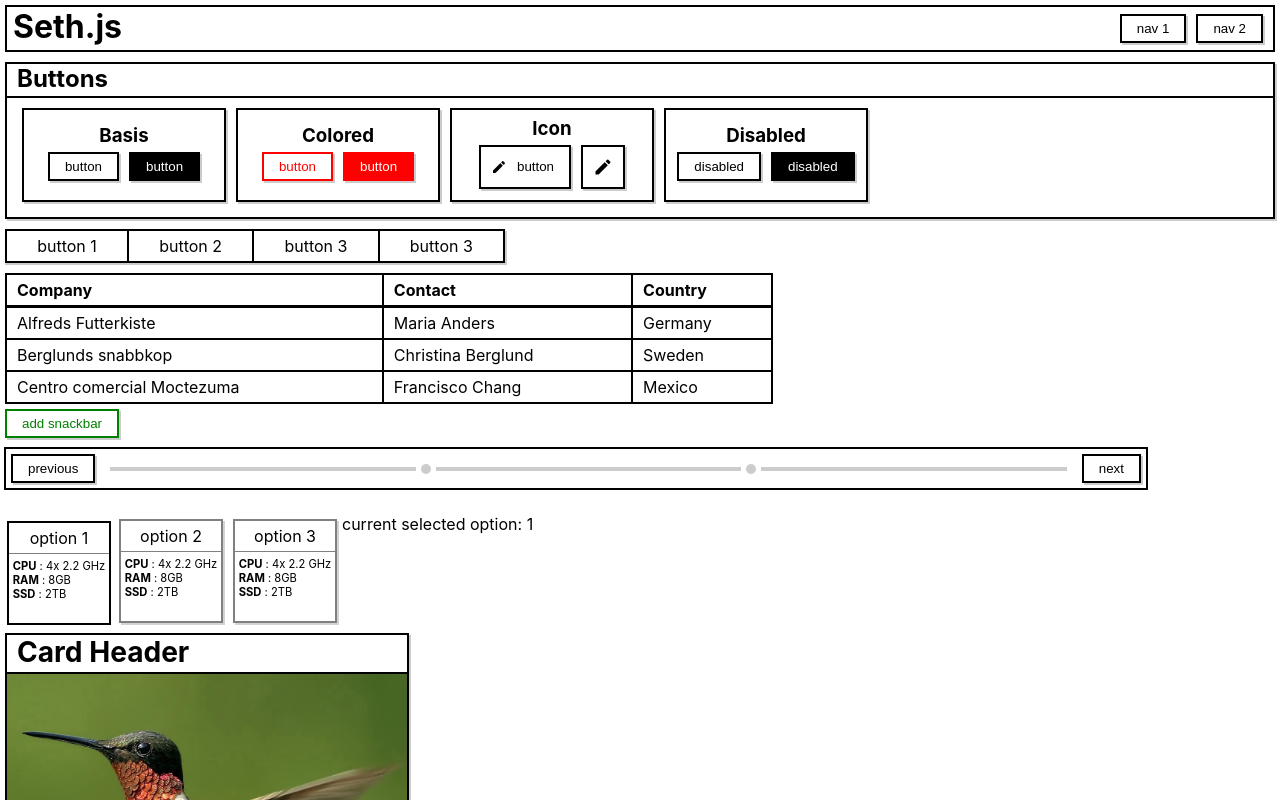
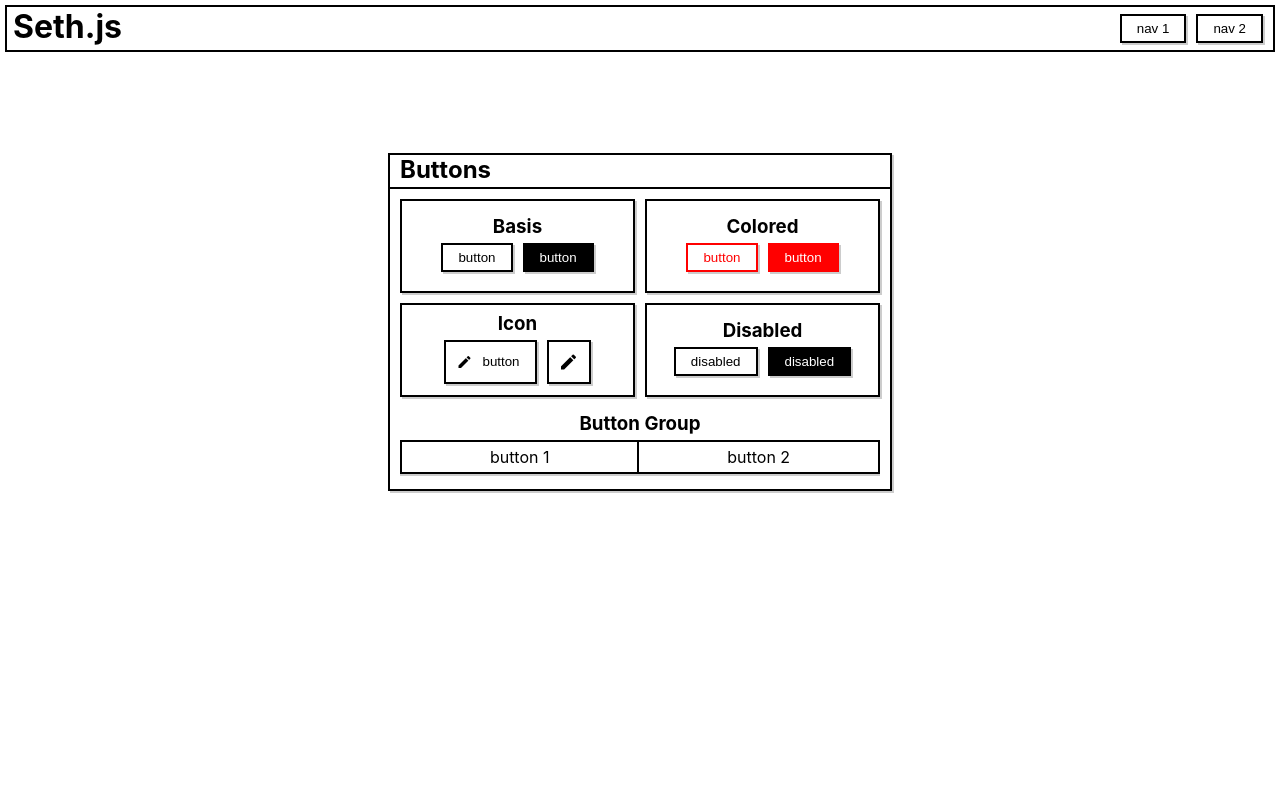
Before and after one commit to knightss27/seth-js, a Svelte app: page / in a window 1280 px wide. Shown: the top 800 px of the page. Built offline with nearby package versions, Linux system fonts and the light colour scheme.

Commit message:
Layout changes to main page.

```diff
--- a/src/Seth/Seth.svelte
+++ b/src/Seth/Seth.svelte
@@ -30,10 +30,12 @@
 </Navbar>
 
 <main>
-    <Card width="calc(100% - 14px)" height="auto">
+    <div class="button-wrapper">
+        <Card width="min(500px, calc(100% - 14px))" height="auto">
             <div slot="header">Buttons</div>
-        <div slot="body" style="width: 100%; display: flex; flex-wrap: wrap;">
-            <Card width="200px" height="90px">
+            <div slot="body" style="width: 100%; display: flex; flex-direction: column; align-items: center; margin-left: -5px;">
+                <div style="width: 100%; display: flex; flex-wrap: wrap; justify-content: center;">
+                    <Card width="min(200px, 90%)" height="90px" style={"flex-grow: 1"}>
                         <div class="button-section">
                             <h3>Basis</h3>
                             <div style="display: flex;">
@@ -43,7 +45,7 @@
                         </div>
                     </Card>
 
-            <Card width="200px" height="90px">
+                    <Card width="200px" height="90px" style={"flex-grow: 1"}>
                         <div class="button-section">
                             <h3>Colored</h3>
                             <div style="display: flex">
@@ -53,7 +55,7 @@
                         </div>
                     </Card>
 
-            <Card width="200px" height="90px">
+                    <Card width="200px" height="90px" style={"flex-grow: 1"}>
                         <div class="button-section">
                             <h3>Icon</h3>
                             <div style="display: flex">
@@ -63,7 +65,7 @@
                         </div>
                     </Card>
 
-            <Card width="200px" height="90px">
+                    <Card width="200px" height="90px" style={"flex-grow: 1"}>
                         <div class="button-section">
                             <h3>Disabled</h3>
                             <div style="display: flex">
@@ -73,26 +75,27 @@
                         </div>
                     </Card>
                 </div>
-    </Card>
 
-
-
-    <ButtonGroup width="500px">
+                <h3 style="margin-top: 10px">Button Group</h3>
+                <ButtonGroup width="calc(100% - 10px)">
                     <div>
                         Button 1
                     </div>
                     <div>
                         Button 2
                     </div>
-        <div>
+                    <!-- <div>
                         Button 3
                     </div>
                     <div>
                         Button 3
+                    </div> -->
+                </ButtonGroup>
             </div>
-    </ButtonGroup>
-    <Table></Table>
-    <Button color="green" on:click={() => {addSnackbar("200", "Created new snackbar!", "green", 50000)}}>Add snackbar</Button>
+        </Card>
+    </div>
+
+    <!-- <Button color="green" on:click={() => {addSnackbar("200", "Created new snackbar!", "green", 50000)}}>Add snackbar</Button>
     <SnackbarGroup />
     <div style={'width: 90%;'}>
         <Stepper color="black" steps={3}></Stepper>
@@ -125,7 +128,7 @@
         </div>
 
         <img slot="img" width="100%" alt="card media" src="Hummingbird.jpg">
-    </Card>
+    </Card> -->
     <!-- <FlexSelect nodes={[{name: 'test'}, {name: 'tst'}]}/> -->
 </main>
 
@@ -144,6 +147,14 @@
 
     main {
         width: 100%;
+    }
+
+    div.button-wrapper {
+        display: flex;
+        justify-content: center;
+        align-items: center;
+        height: 500px;
+        margin-top: 20px;
     }
 
     div.button-section {
--- a/src/Seth/components/ButtonGroup.svelte
+++ b/src/Seth/components/ButtonGroup.svelte
@@ -1,5 +1,6 @@
 <script lang="ts">
     export let width:string = "100%"
+    export let clientWidth:number;
 </script>
 
 <!--
@@ -27,8 +28,8 @@
 
 -->
 
-<main>
-    <wrapper style="--groupWidth:{width}" class="sethjs-ButtonGroup">
+<main style="--groupWidth:{width}" bind:clientWidth={clientWidth}>
+    <wrapper style="width: 100%" class="sethjs-ButtonGroup">
         <slot></slot>
     </wrapper>
 </main>
@@ -37,6 +38,7 @@
     main {
         display: inline-block;
         margin: 5px;
+        width: var(--groupWidth);
     }
 
     :global(.sethjs-ButtonGroup div) {
--- a/src/Seth/components/Card.svelte
+++ b/src/Seth/components/Card.svelte
@@ -3,12 +3,13 @@
     export let elevation: number = 2;
     export let width: string = '400px';
     export let height: string = '400px';
+    export let style: string = '';
 
     let bodyHeight = null;
 
 </script>
 
-<main on:click style="margin:{margin}px; --elevation:{elevation}px; --width:{width}; --height:{height}; --display:{height != '' ? 'block' : 'flex'};">
+<main on:click style="margin:{margin}px; --elevation:{elevation}px; --width:{width}; --height:{height}; --display:{height != '' ? 'block' : 'flex'};{style}">
     {#if $$slots['header']}
         <div class="card-header">
             <slot name="header"></slot>
--- a/src/Seth/components/Table.svelte
+++ b/src/Seth/components/Table.svelte
@@ -1,4 +1,6 @@
-<script>
+<script lang="ts">
+    export let width: string = '100%';
+
     let tableWidth = 0;
     let selectorWidth = 0;
     let selectorHeight = 0;
@@ -36,7 +38,7 @@
     //TODO - find out how to stop it from completely covering bounding box when on table margin.
 </script>
 
-<main>
+<main style="width:calc({width} - 15px)">
     <table on:mousemove={handleMousemove} bind:clientWidth={tableWidth} on:mouseout={handleMouseout} on:mouseover={(e) => {selectorVisible = true;}}>
         <thead>
             <tr>
@@ -66,10 +68,10 @@
 
 <style>
     main {
-        width: 60%;
         position: relative;
         margin: 5px;
         /* color: black; */
+        border: 2px solid black;
     }
 
     table {
@@ -77,7 +79,7 @@
         border-collapse: collapse;
         overflow: hidden;
         position: relative;
-        border: 2px solid black;
+
     }
 
     th, td {
```
Lines whose indentation alone changed are shown as unchanged.
